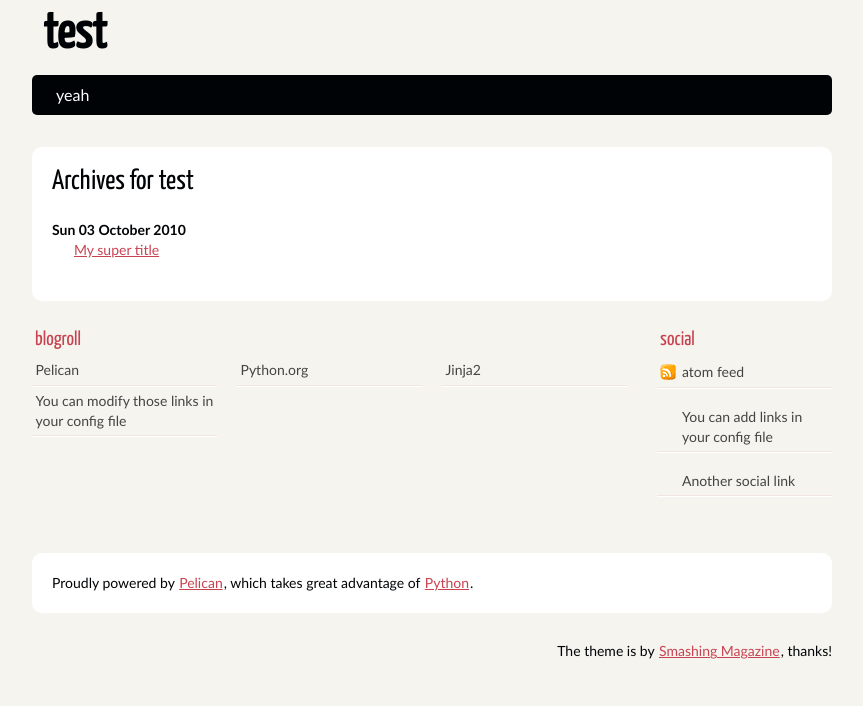
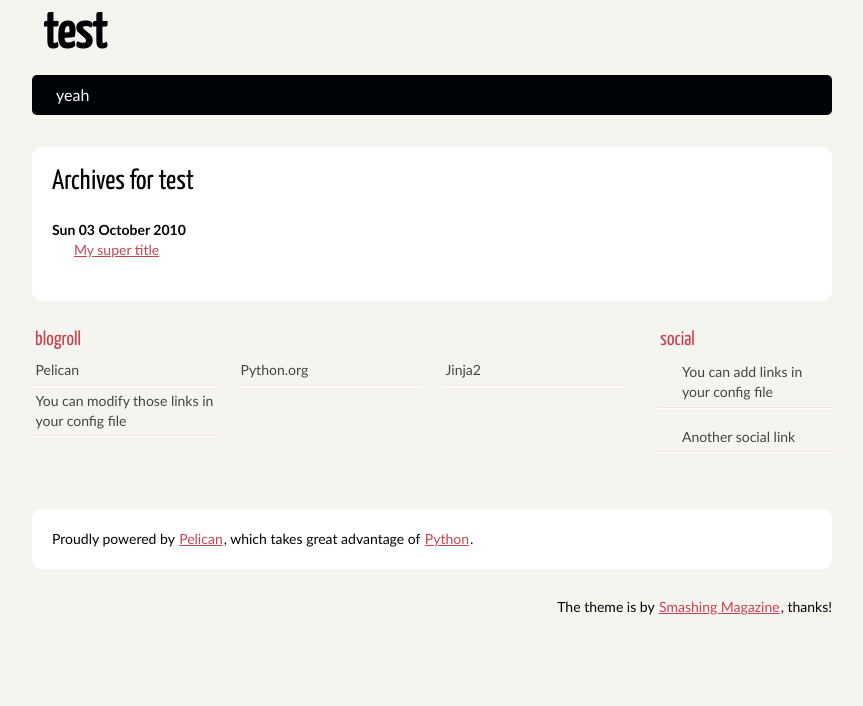
Before and after one commit to yjk21/test, a plain HTML site: page archives.html in a window 1280 px wide. Shown: the whole page, without its empty margins (208-1071 px from the left). Drawn offline with Linux system fonts and the light colour scheme.

Commit message:
Update documentation

```diff
--- a/archives.html
+++ b/archives.html
@@ -4,7 +4,6 @@
         <meta charset="utf-8" />
         <title>test</title>
         <link rel="stylesheet" href="/theme/css/main.css" />
-        <link href="/feeds/all.atom.xml" type="application/atom+xml" rel="alternate" title="test Atom Feed" />
 
         <!--[if IE]>
             <script src="https://html5shiv.googlecode.com/svn/trunk/html5.js"></script>
@@ -39,7 +38,6 @@
                 <div class="social">
                         <h2>social</h2>
                         <ul>
-                            <li><a href="/feeds/all.atom.xml" type="application/atom+xml" rel="alternate">atom feed</a></li>
 
                             <li><a href="#">You can add links in your config file</a></li>
                             <li><a href="#">Another social link</a></li>
```
Also changed, not shown: author/alexis-metaireau.html (+0 -2 lines), author/conan-doyle.html (+0 -2 lines), authors.html (+0 -2 lines), categories.html (+0 -2 lines), category/yeah.html (+0 -2 lines), index.html (+0 -2 lines), my-super-post.html (+0 -2 lines), tag/awesome.html (+0 -2 lines), tag/thats.html (+0 -2 lines), tags.html (+0 -2 lines).
